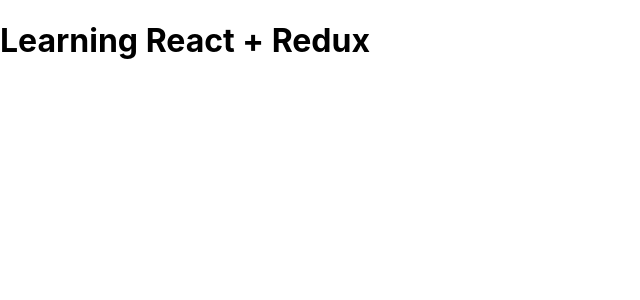
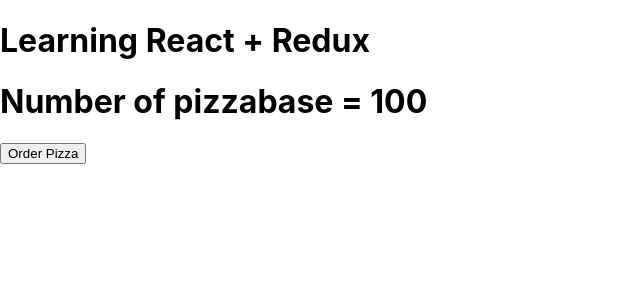
Before and after one commit to DavidOdhiambo1/learning-react-redux, a React (Create React App) app: page / in a window 1280 px wide. Shown: the top 300 px of the page, without its empty margins (0-640 px from the left). Built offline with nearby package versions, Linux system fonts and the light colour scheme.

Commit message:
created PizzaBox component

```diff
--- a/src/App.js
+++ b/src/App.js
@@ -1,9 +1,13 @@
 
 import './App.css';
+import PizzaBox from './components/PizzaBox';
 
 function App() {
   return (
-    <h1>Learning React + Redux</h1>
+    <div>
+      <h1>Learning React + Redux</h1>
+      <PizzaBox/>
+    </div>
   );
 }
 
--- /dev/null
+++ b/src/components/PizzaBox.js
@@ -0,0 +1,12 @@
+import React from 'react'
+
+function PizzaBox() {
+  return (
+    <div className='container'>
+      <h1>Number of pizzabase = 100</h1>
+      <button className='button'>Order Pizza</button>
+    </div>
+  )
+}
+
+export default PizzaBox
```
